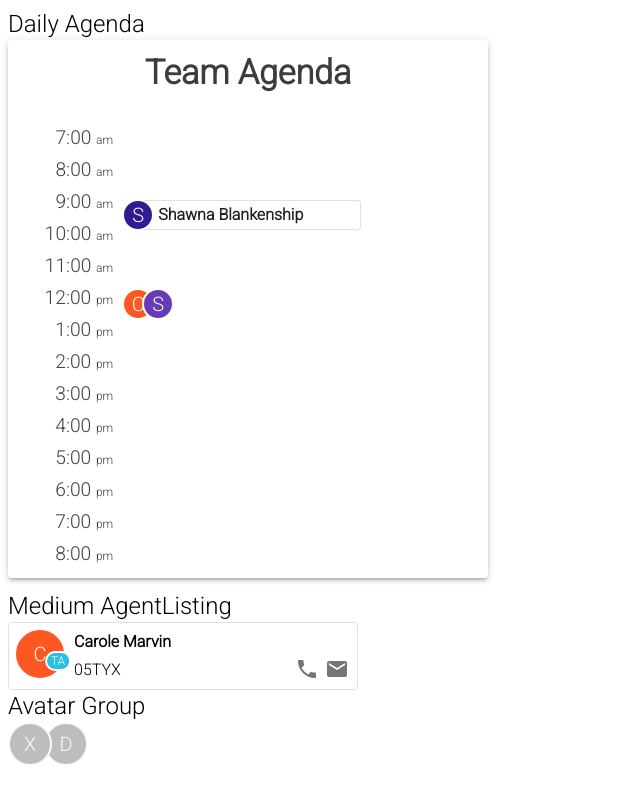
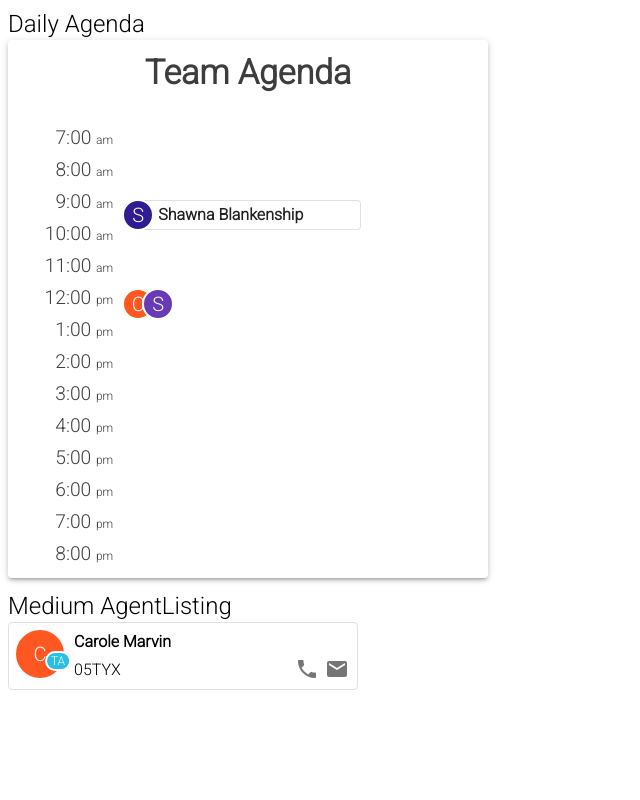
Before and after one commit to vollantre/agent-listing, a React app: page / in a window 1280 px wide. Shown: the whole page, without its empty margins (0-640 px from the left). Built offline with nearby package versions, Linux system fonts and the light colour scheme; the HTML template or start-up script is replaced by a standard one.

Commit message:
remove AvatarGroup from home

```diff
--- a/src/App.js
+++ b/src/App.js
@@ -3,22 +3,7 @@ import { MuiThemeProvider, createMuiTheme, makeStyles } from '@material-ui/core/
 import Typography from '@material-ui/core/Typography'
 import DailyAgenda from './components/DailyAgenda'
 import AgentListing from './components/AgentListing'
-import Avatar from '@material-ui/core/Avatar'
-import AvatarGroup from '@material-ui/lab/AvatarGroup'
 import sample from './sample'
-
-const useStyles = makeStyles(theme => ({
-    root: {
-        width: '100%',
-        maxWidth: 360,
-        backgroundColor: theme.palette.background.paper,
-    },
-    small: {
-        //width: '100%',
-        maxWidth: 200,
-        //backgroundColor: theme.palette.background.paper
-    }
-}))
 
 const theme = createMuiTheme({
     typography: {
@@ -59,17 +44,6 @@ const App = () => {
                 agent={mockArray[0].agents[0]}
                 size="medium"
             />
-            <Typography variant="h5">
-                Avatar Group
-            </Typography>
-            <AvatarGroup max={3}>
-                <Avatar>
-                    X
-                </Avatar>
-                <Avatar>
-                    D
-                </Avatar>
-            </AvatarGroup>
         </MuiThemeProvider>
     )
 }
```
